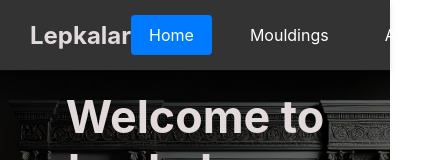
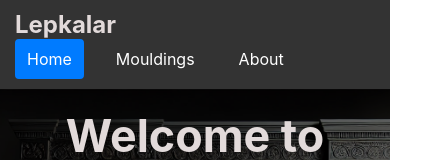
Before and after one commit to dostonshernazarov/lepkalar.uz, a React (Create React App) app: page / in a window 390 px wide. Shown: the top 160 px of the page, 448 px wide, since content can reach past the window. Built offline with nearby package versions, Linux system fonts and the light colour scheme; no server answers.

Commit message:
fix: Responsive in navbar

```diff
--- a/src/components/Navbar.css
+++ b/src/components/Navbar.css
@@ -3,10 +3,14 @@
   display: flex;
   align-items: center;
   justify-content: space-between;
-  padding: 15px 30px;
+  padding: 15px 20px; /* Adjust padding for better fit on mobile */
   background-color: #333;
   color: #e2dada;
   box-shadow: 0px 4px 6px rgba(0, 0, 0, 0.1);
+  width: 100%;
+  max-width: 100%;
+  box-sizing: border-box; /* Ensures padding is included in width */
+  overflow: hidden; /* Prevent content overflow */
 }
 
 .navbar-logo {
@@ -17,6 +21,7 @@
 .navbar-links {
   display: flex;
   gap: 20px;
+  flex-wrap: wrap; /* Ensure links wrap on smaller screens */
 }
 
 .nav-button {
@@ -39,3 +44,21 @@
   border-color: #007bff;
   color: white;
 }
+
+/* Responsive Design */
+@media (max-width: 768px) {
+  .navbar {
+    flex-direction: column; /* Stack logo and links vertically */
+    align-items: flex-start;
+    padding: 10px 15px; /* Reduce padding for smaller screens */
+  }
+
+  .navbar-links {
+    width: 100%; /* Ensure links take up full width */
+    justify-content: flex-start;
+  }
+
+  .nav-button {
+    padding: 8px 10px; /* Adjust button padding for smaller screens */
+  }
+}
```
